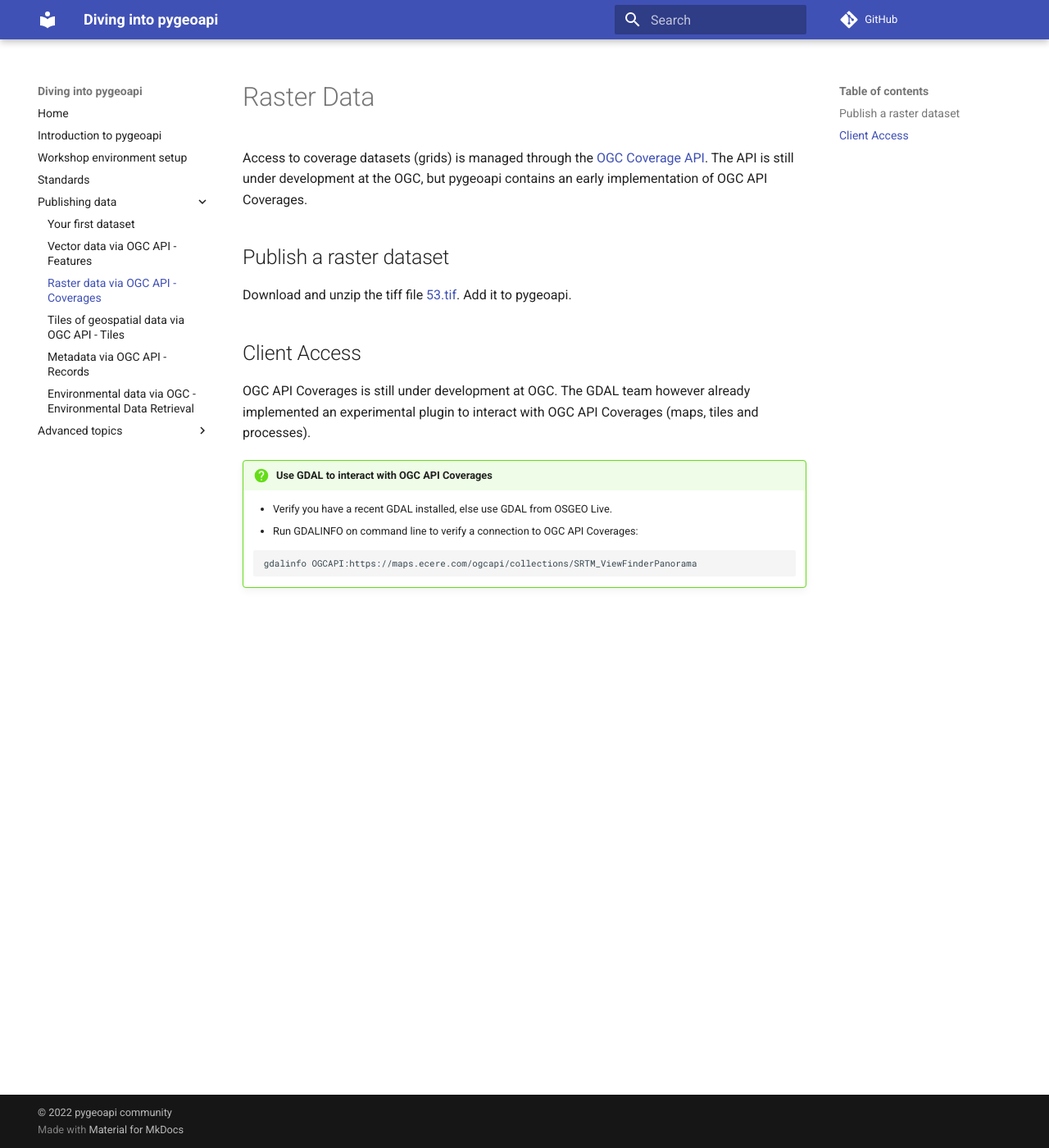
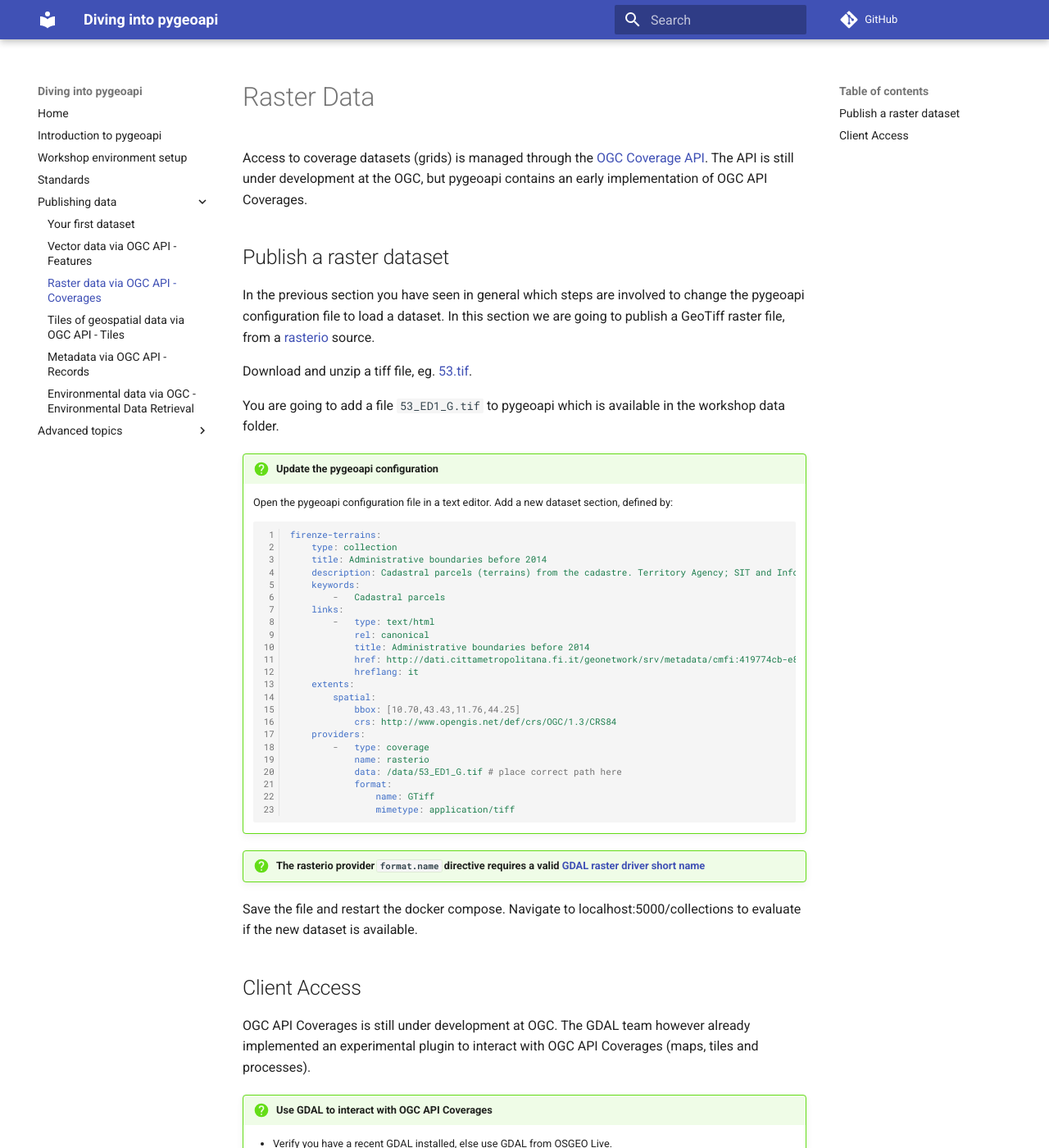
Before and after one commit to geopython/diving-into-pygeoapi, an MkDocs documentation site: the page built from workshop/content/docs/publish/ogccov.md, in a window 1280 px wide and 1400 px high. Shown: the whole window at 82% size. Built offline with MkDocs 1.6.1 and Material for MkDocs 9.7.7, drawn with Linux system fonts in a browser that asks for light colours; comment, search, counter and statistics services are not loaded.

Commit message:
Adding raster publish part

````diff
--- a/workshop/content/docs/publish/ogccov.md
+++ b/workshop/content/docs/publish/ogccov.md
@@ -9,7 +9,46 @@
 
 ## Publish a raster dataset
 
-Download and unzip the tiff file [53.tif](http://dati.cittametropolitana.fi.it/geonetwork/srv/api/records/cmfi:419774cb-e812-4ca4-991d-97f0b747e017/attachments/53.zip). Add it to pygeoapi.
+In the previous section you have seen in general which steps are involved to change the pygeoapi configuration file to load a dataset. In this section we are going to publish a GeoTiff raster file, from a [rasterio](https://rasterio.readthedocs.io) source.
+
+Download and unzip a tiff file, eg. [53.tif](http://dati.cittametropolitana.fi.it/geonetwork/srv/api/records/cmfi:419774cb-e812-4ca4-991d-97f0b747e017/attachments/53.zip).
+
+You are going to add a file `53_ED1_G.tif` to pygeoapi which is available in the workshop data folder.
+
+!!! question "Update the pygeoapi configuration"
+
+    Open the pygeoapi configuration file in a text editor. Add a new dataset section, defined by:
+
+    ``` {.yaml linenums="1"}
+    firenze-terrains:
+        type: collection
+        title: Administrative boundaries before 2014
+        description: Cadastral parcels (terrains) from the cadastre. Territory Agency; SIT and Information Networks;
+        keywords:
+            -   Cadastral parcels
+        links:
+            -   type: text/html
+                rel: canonical
+                title: Administrative boundaries before 2014
+                href: http://dati.cittametropolitana.fi.it/geonetwork/srv/metadata/cmfi:419774cb-e812-4ca4-991d-97f0b747e017
+                hreflang: it
+        extents:
+            spatial:
+                bbox: [10.70,43.43,11.76,44.25]
+                crs: http://www.opengis.net/def/crs/OGC/1.3/CRS84
+        providers:
+            -   type: coverage
+                name: rasterio
+                data: /data/53_ED1_G.tif # place correct path here
+                format:
+                    name: GTiff
+                    mimetype: application/tiff
+    ```
+
+!!! question "The rasterio provider ``format.name`` directive **requires** a valid [GDAL raster driver short name](https://gdal.org/drivers/raster/index.html)"
+
+Save the file and restart the docker compose. Navigate to localhost:5000/collections to evaluate if the new dataset is available.
+
 
 ## Client Access
 
````
